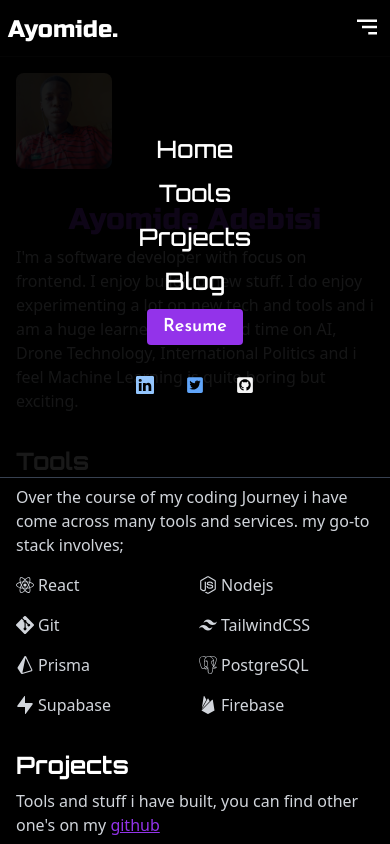
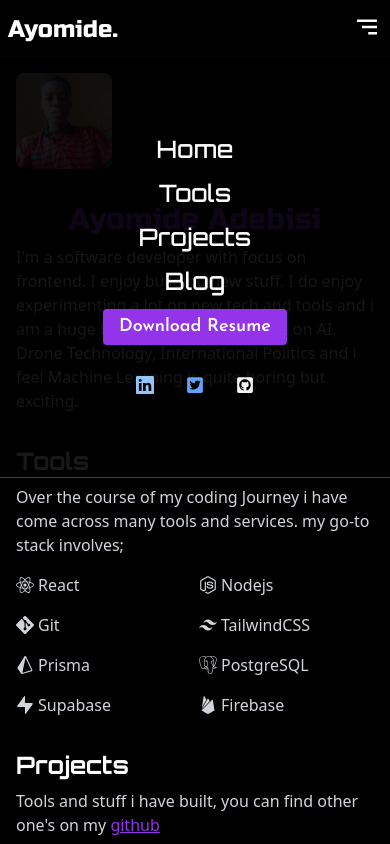
Before and after one commit to Ayothegod/portfolio, a Next.js app: page / in a window 390 px wide. Both pictures are taken after a click on the button 367 px from the left and 27 px from the top of the page. Shown: the top 844 px of the page. Built offline with nearby package versions, Linux system fonts and the light colour scheme.

Commit message:
feat: resume now downloadable

```diff
--- a/components/MobileMenu.jsx
+++ b/components/MobileMenu.jsx
@@ -5,11 +5,19 @@ import {
     FaGithubSquare,
   } from "react-icons/fa";
   import { BsLinkedin } from "react-icons/bs";
-//   import resume from "@/assets/ayomide-resume.pdf"
-import resume from "../public/ayomide-resume.pdf"
+const RESUME_URL = "/Ayomide-fullstack.pdf"
 
 const MobileMenu = ({ open, setOpen }) => {
-    console.log("resume");
+
+    const downloadResume = (url) => {
+        const fileName = url.split("/").pop()
+        const aTag = document.createElement("a")
+        aTag.href = url
+        aTag.setAttribute("download", fileName)
+        document.body.appendChild(aTag)
+        aTag.click()
+        aTag.remove()
+    }
     return (
         <>
 
@@ -28,10 +36,8 @@ const MobileMenu = ({ open, setOpen }) => {
                     <li className="hover:text-purple-600 ">
                         <Link href="/blog">Blog</Link>
                     </li>
-                    {/* <a href={resume} target="_blank">Resume</a> */}
-
-                    <button className="text-lg text-white bg-purple-600 rounded px-4 py-1 font-semibold font-josefin">
-                        <Link href={resume} download>Resume</Link>
+                    <button className="text-lg text-white bg-purple-600 rounded px-4 py-1 font-semibold font-josefin" onClick={() => downloadResume(RESUME_URL)}>
+                        Download Resume
                     </button>
 
                 <div className="flex items-center justify-center gap-8 w-full mt-4 text-lg">
--- a/next.config.js
+++ b/next.config.js
@@ -1,17 +1,17 @@
 /** @type {import('next').NextConfig} */
 const nextConfig = {
   reactStrictMode: true,
-  module:{
-    test: /\.(png|svg|jpg|gif|pdf)$/,
-    use: [
-      {
-        loader: 'file-loader',
-        options: {
-          name: '[name].[ext]'
-        }
-      }
-    ]
-  }
+  // module:{
+  //   test: /\.(png|svg|jpg|gif|pdf)$/,
+  //   use: [
+  //     {
+  //       loader: 'file-loader',
+  //       options: {
+  //         name: '[name].[ext]'
+  //       }
+  //     }
+  //   ]
+  // }
   // webpack: (config, options) => {
   //   config.module.rules.push({
   //     test: /\.pdf$/,
```
Also changed, not shown: 2 other files (tests, documents, lock files or other folders).
